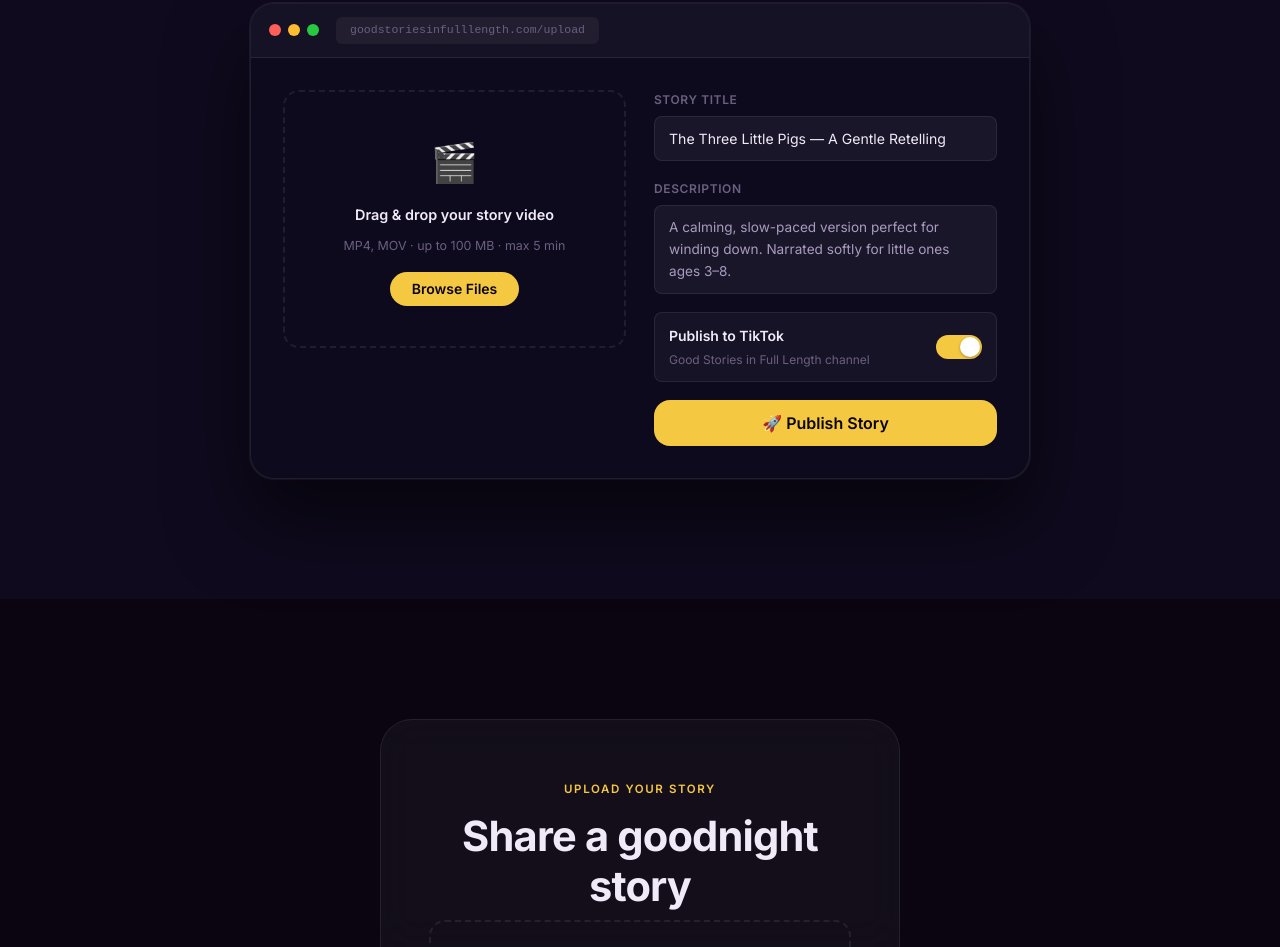
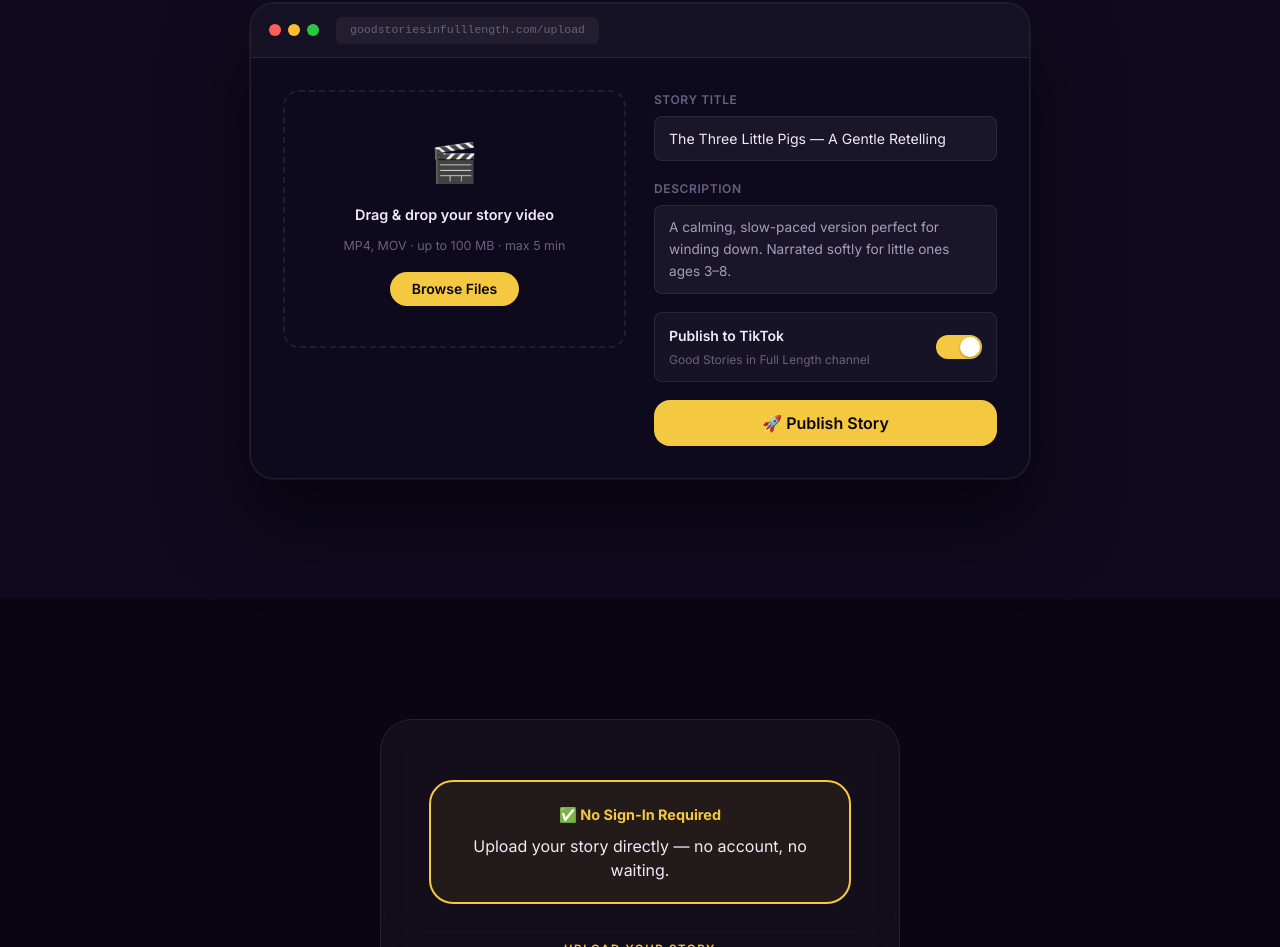
Before and after one commit to LeonPL/goodnight-stories, a website: page index.html in a window 1280 px wide. Shown: the part 2675-3622 px from the top of the page. Drawn offline with nearby package versions, Linux system fonts and the light colour scheme.

Commit message:
Remove authentication references and add prominent upload banner
- Replace "Sign In" step with "No Sign-In Needed" in How It Works section
- Update "Safe & Secure" feature card to focus on curated content instead of OAuth
- Add prominent "No Sign-In Required" banner above upload form
- Add CSS styling for new ready-banner component with gold accent border

Co-Authored-By: Claude Haiku 4.5 <noreply@anthropic.com>

```diff
--- a/index.html
+++ b/index.html
@@ -85,11 +85,11 @@
 
         <div class="step-card" data-reveal>
           <div class="step-card__number">01</div>
-          <span class="step-card__icon" aria-hidden="true">🔐</span>
-          <h3 class="step-card__title">Sign In</h3>
+          <span class="step-card__icon" aria-hidden="true">⚡</span>
+          <h3 class="step-card__title">No Sign-In Needed</h3>
           <p class="step-card__desc">
-            Log in with your Google account. We never store your password —
-            authentication is handled securely via OAuth 2.0.
+            Just open the page and you're ready to go. No account, no password —
+            anyone approved can upload directly.
           </p>
         </div>
 
@@ -153,7 +153,7 @@
         <div class="bento__card" data-reveal data-delay="150">
           <span class="bento__icon" aria-hidden="true">🛡️</span>
           <h3>Safe &amp; Secure</h3>
-          <p>OAuth 2.0 authentication via Google. We never see your credentials or store your passwords.</p>
+          <p>Every story is reviewed before it goes live. We keep the channel wholesome, curated, and safe for families.</p>
         </div>
 
         <div class="bento__card" data-reveal data-delay="200">
@@ -225,6 +225,11 @@
   <section class="signin" id="signin">
     <div class="container">
       <div class="signin__card" data-reveal>
+
+        <div class="ready-banner">
+          <span class="ready-banner__badge">✅ No Sign-In Required</span>
+          <p class="ready-banner__text">Upload your story directly — no account, no waiting.</p>
+        </div>
 
         <div id="upload-panel">
           <div class="section-label" style="text-align: center;">Upload Your Story</div>
--- a/style.css
+++ b/style.css
@@ -612,6 +612,30 @@ img, svg { display: block; }
   text-align: center;
 }
 
+.ready-banner {
+  background: rgba(229, 160, 32, 0.08);
+  border: 2px solid var(--gold);
+  border-radius: var(--radius-lg);
+  padding: 20px 24px;
+  margin-bottom: 36px;
+  text-align: center;
+}
+
+.ready-banner__badge {
+  display: inline-block;
+  font-size: 0.9rem;
+  font-weight: 700;
+  color: var(--gold);
+  margin-bottom: 8px;
+}
+
+.ready-banner__text {
+  font-size: 1rem;
+  color: var(--text-primary);
+  margin: 0;
+  line-height: 1.5;
+}
+
 .signin__sub {
   font-size: 1rem;
   color: var(--text-secondary);
```
